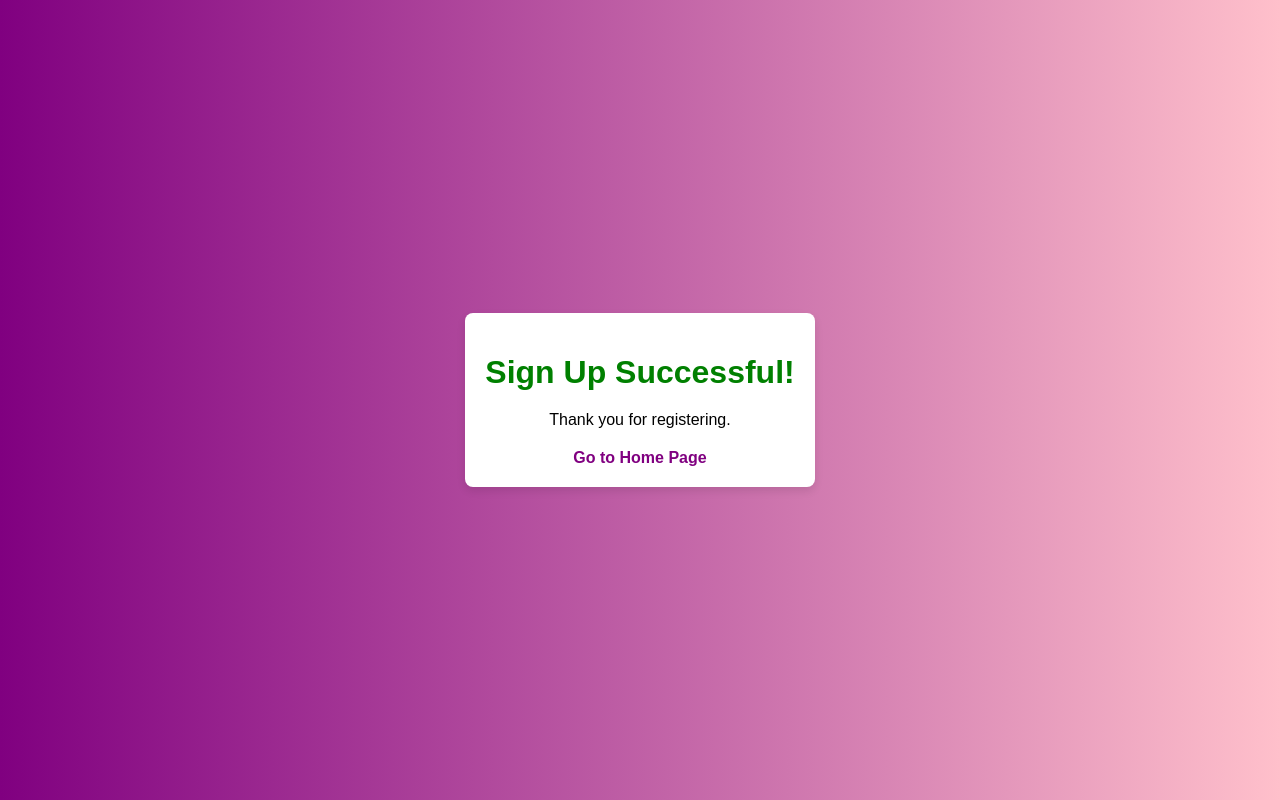
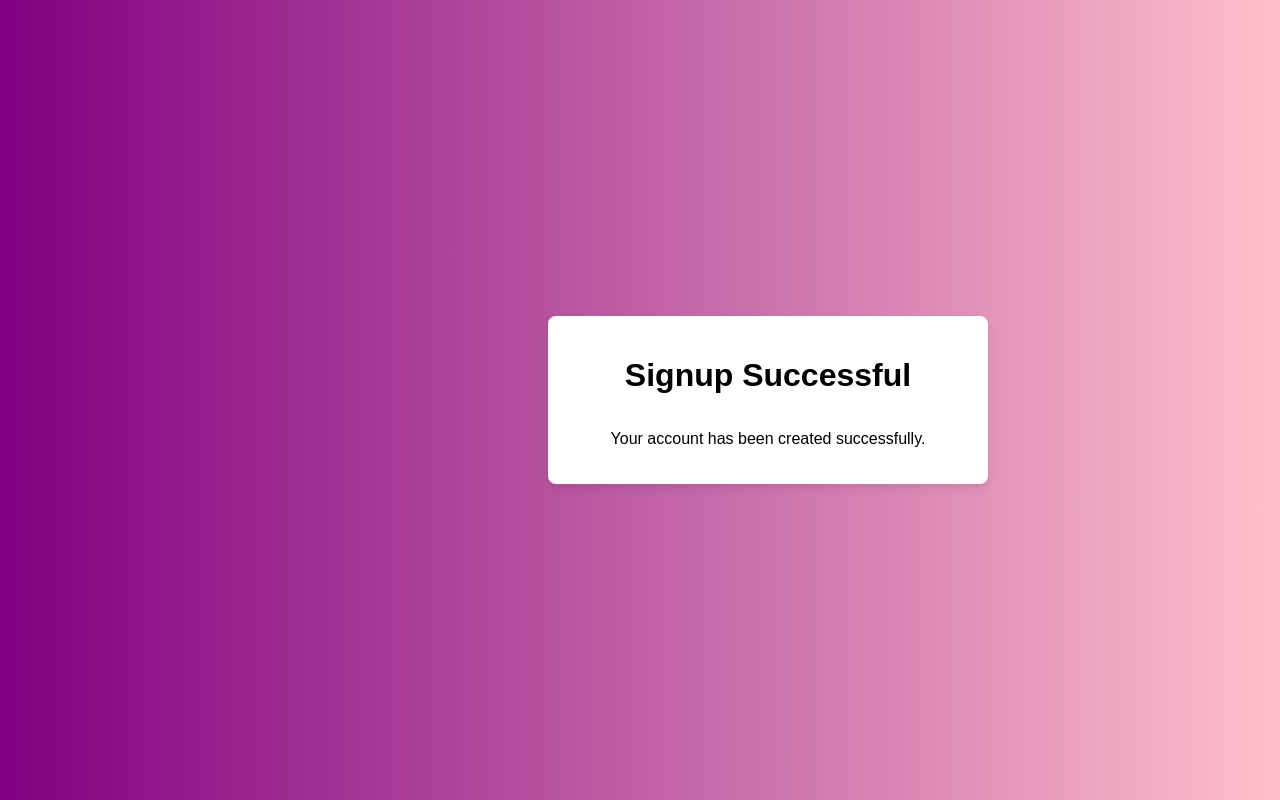
Before and after one commit to mousini/Tutopedia-Backend, a website: page signup_successful.html in a window 1280 px wide. Drawn offline with Linux system fonts and the light colour scheme.

Commit message:
Update signup_successful.html

```diff
--- a/signup_successful.html
+++ b/signup_successful.html
@@ -1,9 +1,10 @@
+
 <!DOCTYPE html>
 <html lang="en">
 <head>
     <meta charset="UTF-8">
     <meta name="viewport" content="width=device-width, initial-scale=1.0">
-    <title>Sign Up Successful</title>
+    <title>Signup Successful</title>
     <style>
         body {
             margin: 0;
@@ -21,34 +22,27 @@
             padding: 20px;
             border-radius: 8px;
             box-shadow: 0 4px 8px rgba(0, 0, 0, 0.1);
+            width: 400px;
+            display: flex;
+            flex-direction: column;
+            align-items: center;
+            margin-left: 20%;
+        }
+
+        h1 {
+            margin-bottom: 20px;
             text-align: center;
         }
 
-        h1 {
-            color: green;
-            margin-bottom: 20px;
-        }
-
         p {
-            margin-bottom: 20px;
-        }
-
-        a {
-            color: purple;
-            text-decoration: none;
-            font-weight: bold;
-        }
-
-        a:hover {
-            text-decoration: underline;
+            text-align: center;
         }
     </style>
 </head>
 <body>
     <div class="container">
-        <h1>Sign Up Successful!</h1>
-        <p>Thank you for registering.</p>
-        <a href="/">Go to Home Page</a>
+        <h1>Signup Successful</h1>
+        <p>Your account has been created successfully.</p>
     </div>
 </body>
 </html>
```
